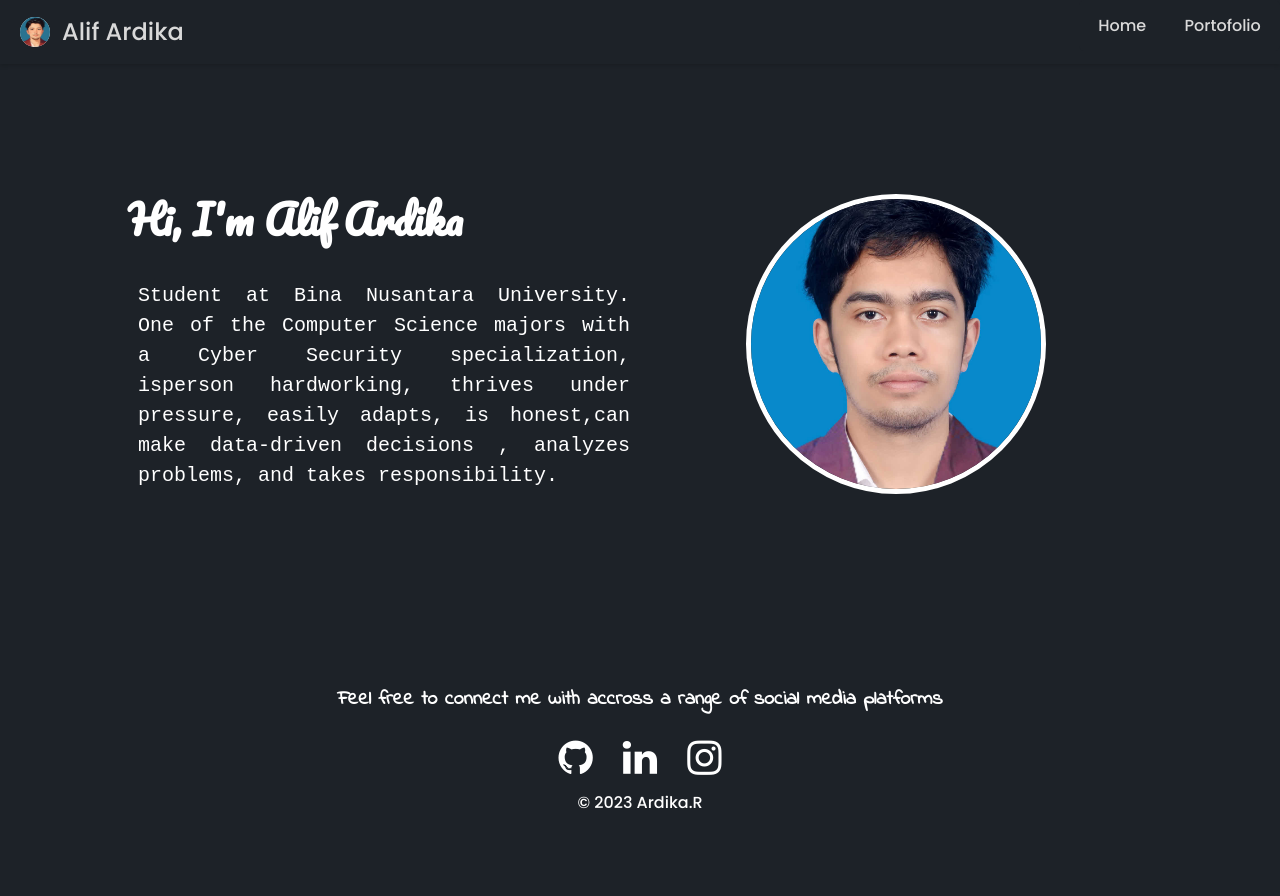
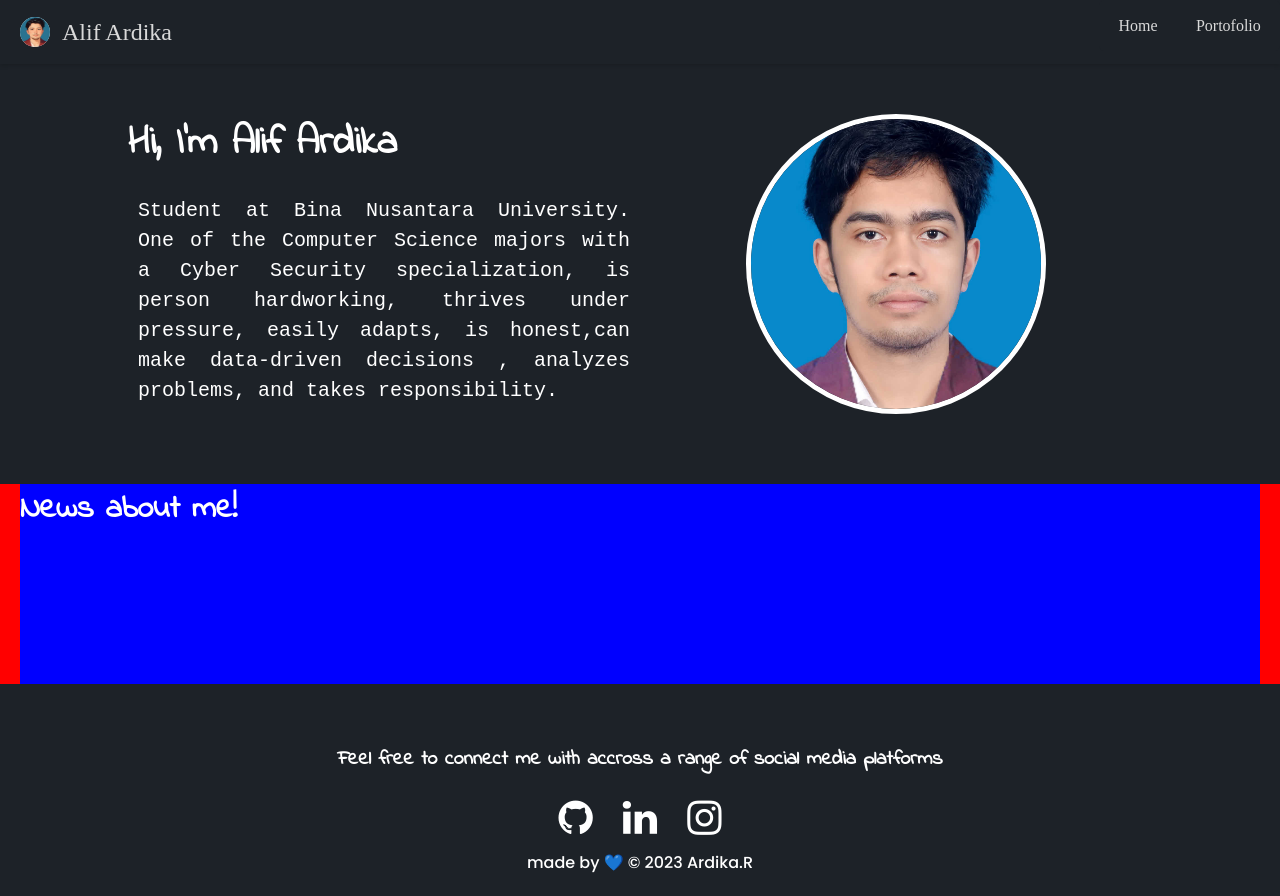
Before and after one commit to Soulra01/webdev, a plain HTML site: page index.html in a window 1280 px wide. Before the commit the page ends 836 px from the top, so only its background shows below. Drawn offline with Linux system fonts and the light colour scheme; a web font is replaced by a local one.

Commit message:
update news

```diff
--- a/assets/home/home.css
+++ b/assets/home/home.css
@@ -1,4 +1,4 @@
-@import url('https://fonts.googleapis.com/css2?family=Pacifico&family=Poppins:ital@1&display=swap');
+@import url('https://fonts.googleapis.com/css2?family=Indie+Flower&family=Poppins:wght@500&family=Roboto&display=swap');
 
 
 body{
@@ -11,7 +11,8 @@ body{
 }
 
 .greet{
-    height: 70vh;
+    /* height: fit-content; */
+    height: 50vh;
     display: flex;
     justify-content: space-between;
     align-items: center;
@@ -22,10 +23,10 @@ body{
     width: 50%;
 }
 .greet-text h1{
-    font-family: 'Pacifico';
+    font-family: indie flower;
     font-size: 40px;
     font-weight: 1000;
-    padding-bottom: 20px;
+    padding-bottom: 10px;
 }
 .greet-text p{
     font-size: 20px;
@@ -49,16 +50,30 @@ body{
     border-radius: 50%;
     border: 5px solid white;
 }
-
+.news{
+    width: 100%;
+    height: 200px;
+    background-color: red;
+}
+.news-container{
+    /* width: 100%; */
+    height: 100%;
+    background-color: blue;
+    margin: 20px;
+    color: white;
+    font-family: indie flower;
+}
 
 @media screen and (max-width: 1000px) {
     .greet{
         flex-direction: column-reverse;
         height: 100%;
+        margin: 5px;
         gap: 20px;
     }
     .greet-text{
-        padding-bottom: 20px;
+        text-align: center;
+        padding: 10px;
         width: 100%;
     }
     .greet-text h1{
@@ -72,7 +87,8 @@ body{
         font-family: monospace;
         line-height: 1.5;
         text-align: justify;
-        /* padding: 10px; */
+        /* padding: 0px; */
+        margin: 0px;
         cursor: context-menu;
     }
     .greet-img{
--- a/assets/navbar.css
+++ b/assets/navbar.css
@@ -1,10 +1,10 @@
-@import url('https://fonts.googleapis.com/css2?family=Pacifico&family=Poppins:ital@1&display=swap');
+@import url('https://fonts.googleapis.com/css2?family=Indie+Flower&family=Poppins:wght@500&family=Preahvihear&family=Roboto&display=swap');
 
 :root {
     --navbar-bg-color: #1D2228;
     --navbar-text-color: hsl(0, 0%, 85%);
     --navbar-text-color-focus: white;
-    --navbar-bg-contrast: hsl(0, 100%, 25%);
+    --navbar-bg-contrast: hsl(0, 0%, 30%);
   }
 
   * {
@@ -41,15 +41,14 @@
     justify-content: space-between;
     height: 100%;
     align-items: center;
-    font-family: poppins;
+    font-family: Preahvihear;
   }
   .home-link{
     /* font-family: 'Pacifico'; */
     font-size: 1.5rem;
     color: var(--navbar-text-color-focus);
   }
-  .navbar-link{
-  }
+
   .home-link,
   .navbar-link {
     color: var(--navbar-text-color);
--- a/index.html
+++ b/index.html
@@ -44,7 +44,7 @@
           <p>
           Student at Bina Nusantara University.
           One of the Computer Science majors with a Cyber Security
-          specialization, isperson hardworking, thrives under
+          specialization, is person hardworking, thrives under
           pressure, easily adapts, is honest,can make data-driven decisions
           , analyzes problems, and takes responsibility.
           </p>
@@ -54,7 +54,14 @@
         </div>
       </div>
     </div>
+    <div class="news">
+      <div class="news-container">
+        <div class="news-title">
+          <h1>News about me!</h1>
+        </div>
 
+      </div>
+    </div>
     <footer>
       <div class="footer-container">
         <div class="footerdesc">
@@ -66,7 +73,7 @@
           <a href="https://instagram.com/ardikar_01?igshid=MzMyNGUyNmU2YQ=="><i class="fa fa-instagram"></i></a>
         </div>
         <div class="copyright-container">
-          © 2023 Ardika.R
+          made by &#128153 © 2023 Ardika.R
         </div>
       </div>
     </footer>
```
